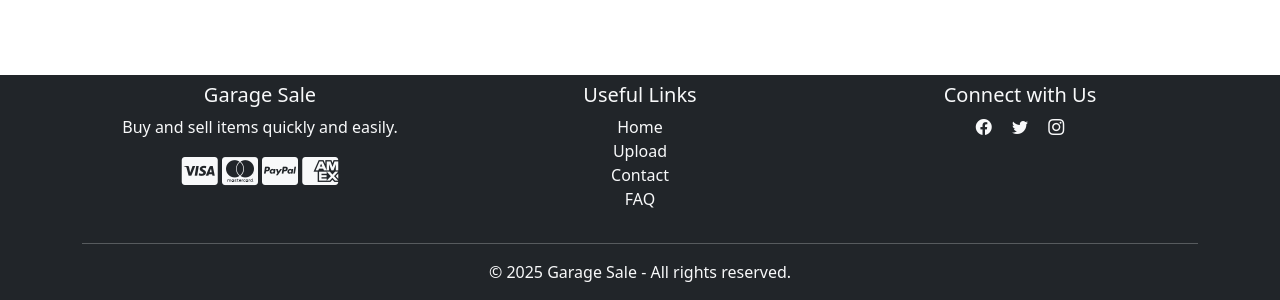
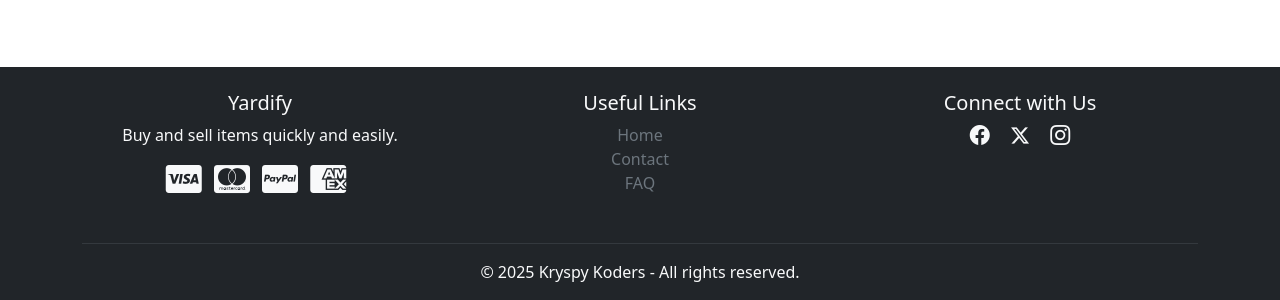
Before and after one commit to DoctorLeQuack1/Yardify, a plain HTML site: page footer.html in a window 1280 px wide. Shown: the part 500-800 px from the top of the page. Drawn offline with nearby package versions, Linux system fonts and the light colour scheme.

Commit message:
improving links and typography

```diff
--- a/footer.html
+++ b/footer.html
@@ -7,7 +7,8 @@
   <!-- Bootstrap CSS -->
   <link href="https://cdn.jsdelivr.net/npm/bootstrap@5.3.3/dist/css/bootstrap.min.css" rel="stylesheet" integrity="sha384-QWTKZyjpPEjISv5WaRU9OFeRpok6YctnYmDr5pNlyT2bRjXh0JMhjY6hW+ALEwIH" crossorigin="anonymous">
   <script src="https://cdn.jsdelivr.net/npm/bootstrap@5.3.3/dist/js/bootstrap.bundle.min.js" integrity="sha384-YvpcrYf0tY3lHB60NNkmXc5s9fDVZLESaAA55NDzOxhy9GkcIdslK1eN7N6jIeHz" crossorigin="anonymous"></script>
-
+  <!-- Awesome Font for X -->
+  <link rel="stylesheet" href="https://cdnjs.cloudflare.com/ajax/libs/font-awesome/6.4.2/css/all.min.css">
 
   <link rel="stylesheet" href="https://cdnjs.cloudflare.com/ajax/libs/font-awesome/6.5.1/css/all.min.css">
 
@@ -22,46 +23,45 @@
   </main>
 
   <!-- Footer -->
-  <footer class="bg-dark text-light pt-2" >
+  <footer class="bg-dark text-light pt-4 pb-3" >
     <div class="container">
       <div class="row">
         <!-- Información del sitio -->
-        <div class="text-center col-md-4">
-          <h5>Garage Sale</h5>
+        <div class="text-center col-lg-4 col-md-6 col-12 mb-3">
+          <h5>Yardify</h5>
           <p>Buy and sell items quickly and easily.</p>
-          <i class="fa-brands fa-cc-visa fa-2x"></i>
-          <i class="fa-brands fa-cc-mastercard fa-2x"></i>
-          <i class="fa-brands fa-cc-paypal fa-2x"></i>
-          <i class="fa-brands fa-cc-amex fa-2x"></i>
+          <i class="fa-brands fa-cc-visa fa-2x me-2"></i>
+          <i class="fa-brands fa-cc-mastercard fa-2x me-2"></i>
+          <i class="fa-brands fa-cc-paypal fa-2x me-2"></i>
+          <i class="fa-brands fa-cc-amex fa-2x me-2"></i>
 
         </div>
 
         <!-- Enlaces rápidos -->
-        <div class="text-center col-md-4">
+        <div class="text-center col-lg-4 col-md-6 col-12 mb-3">
           <h5>Useful Links</h5>
           <ul class="list-unstyled">
-            <li><a href="#" class="text-light text-decoration-none">Home</a></li>
-            <li><a href="#" class="text-light text-decoration-none">Upload</a></li>
-            <li><a href="#" class="text-light text-decoration-none">Contact</a></li>
-            <li><a href="#" class="text-light text-decoration-none">FAQ</a></li>
+            <li><a href="#" class="text-secondary text-decoration-none">Home</a></li>
+            <li><a href="#" class="text-secondary text-decoration-none">Contact</a></li>
+            <li><a href="#" class="text-secondary text-decoration-none">FAQ</a></li>
           </ul>
         </div>
 
         <!-- Redes sociales -->
-        <div class="text-center col-md-4">
+        <div class="text-center col-lg-4 col-md-12 col-12 mb-3">
           <h5>Connect with Us</h5>
-          <a href="#" class="text-light me-3"><i class="bi bi-facebook"></i></a>
-          <a href="#" class="text-light me-3"><i class="bi bi-twitter"></i></a>
-          <a href="#" class="text-light"><i class="bi bi-instagram"></i></a>
+          <a href= "https://web.facebook.com/profile.php?id=100092685300877&mibextid=wwXIfr&rdid=xrn44ObMsvcwCPxq&share_url=https%3A%2F%2Fweb.facebook.com%2Fshare%2F15fXprKg3R%2F%3Fmibextid%3DwwXIfr%26_rdc%3D1%26_rdr#" class= "text-light me-3"><i class="bi bi-facebook fa-lg"></i></a>
+          <a href="https://x.com/Yardify1" class="text-light me-3"><i class="fa-brands fa-x-twitter fa-lg"></i></a>
+          <a href="https://www.instagram.com/yardify2025/?hl=es" class="text-light"><i class="bi bi-instagram fa-lg"></i></a>
         </div>
       </div>
 
       <!-- Línea divisoria -->
-      <hr class="my-3 border-light">
+      <hr class="my-3 border-secondary">
 
       <!-- Copyright -->
       <div class="text-center">
-        <p class="mb-3">&copy; 2025 Garage Sale - All rights reserved.</p>
+        <p class="mb-0">&copy; 2025 Kryspy Koders - All rights reserved.</p>
       </div>
     </div>
   </footer>
```
